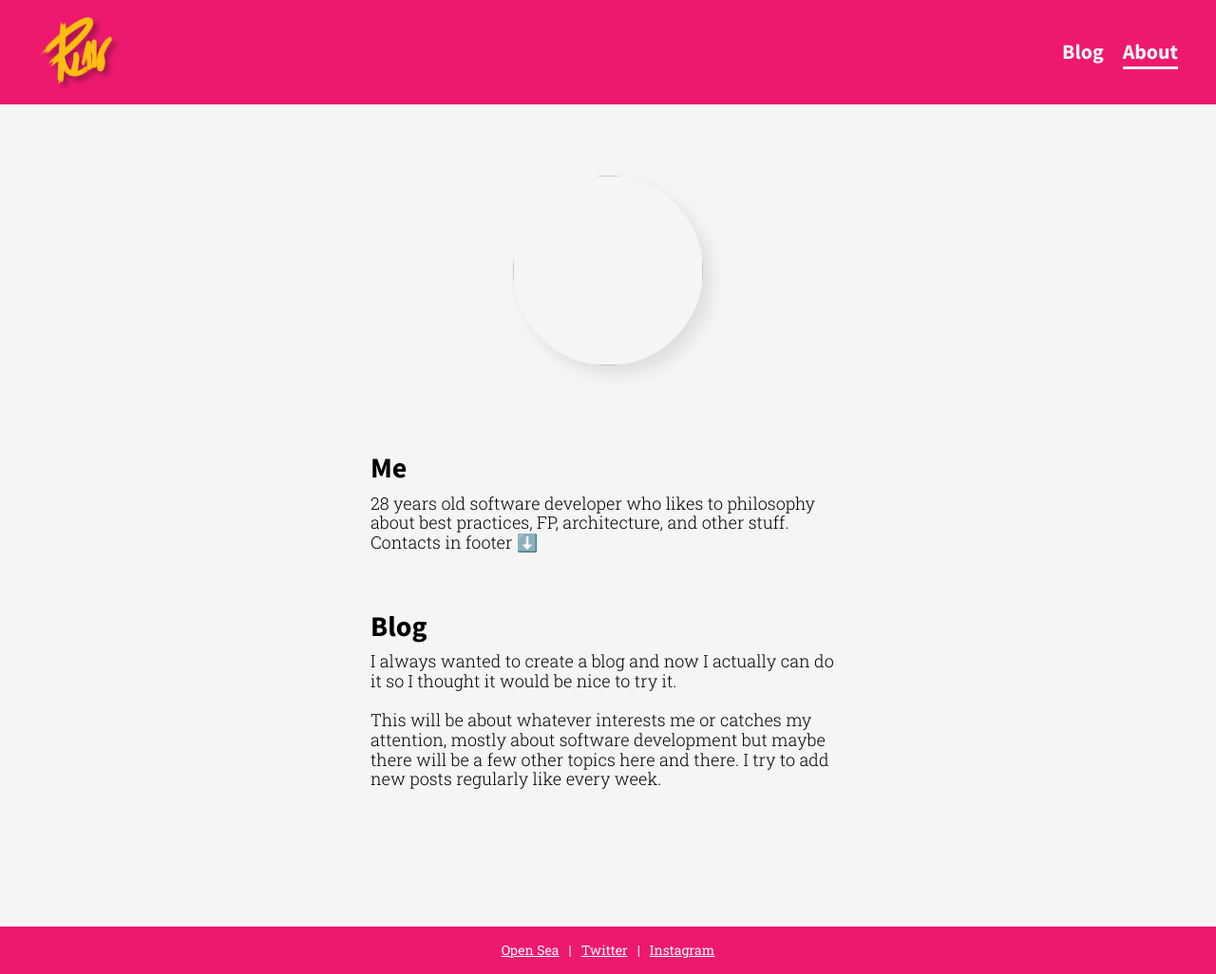
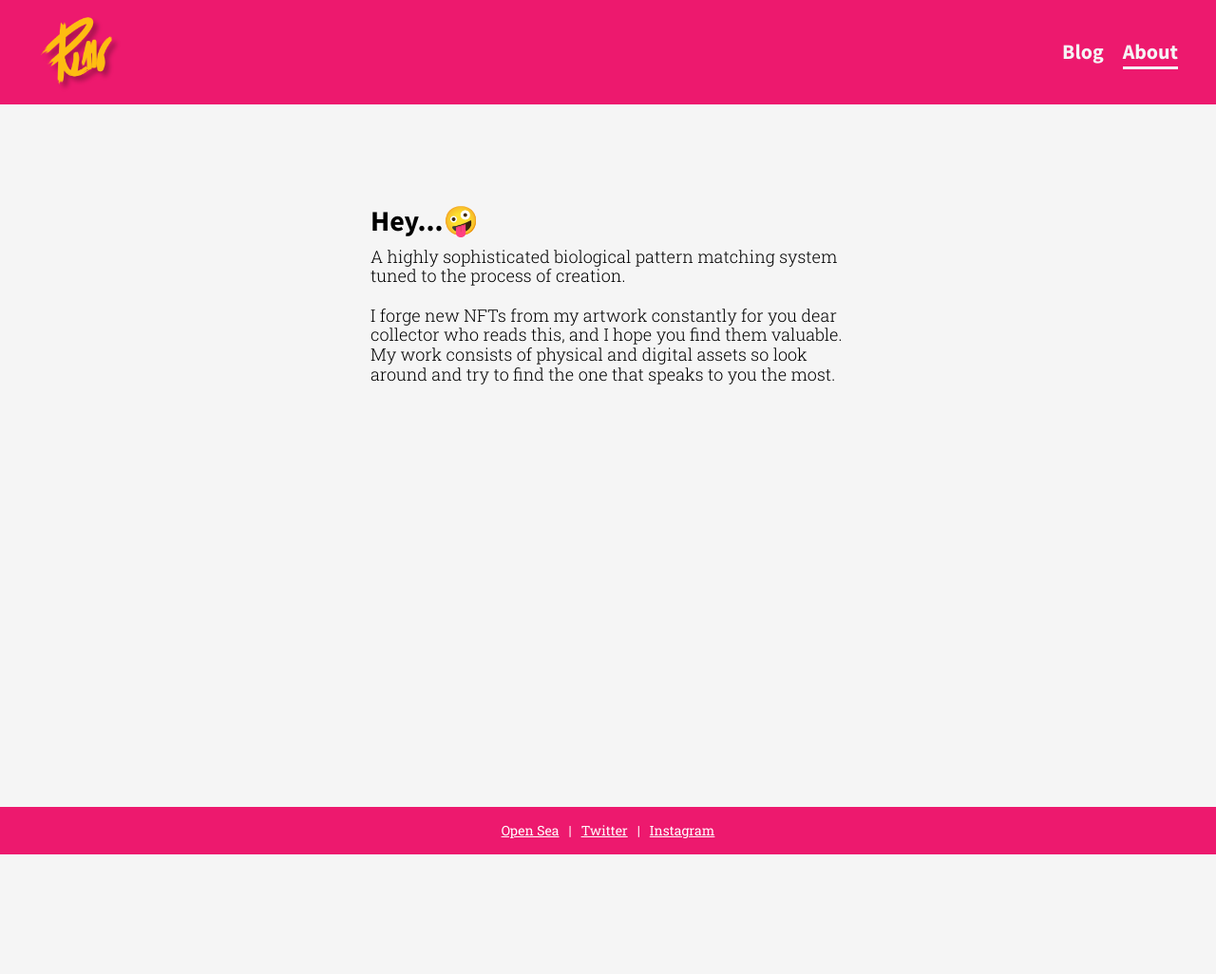
Before and after one commit to AdamGonda/adamgonda.com, a Jekyll site: the page built from about.html, in a window 1280 px wide. Shown: the whole page at 95% size. Built offline with Jekyll 4.4.1, drawn with Linux system fonts in a browser that asks for light colours; after the commit the page ends 900 px from its top, so only the background shows below that.

Commit message:
update about, remove posts

```diff
--- a/about.html
+++ b/about.html
@@ -3,26 +3,19 @@ layout: default
 ---
 
 <main class="about">
-  <header>
-    <img class="floating-image ignore-PIL" src="">
-  </header>
   <main>
     <div>
-      <h1>Me</h1>
+      <h1>Hey...🤪</h1>
       <p>
-        28 years old software developer who likes to philosophy
-        about best practices, FP, architecture, and other stuff.
-        Contacts in footer ⬇️
-      </p>
-    </div>
-    <div>
-      <h1>Blog</h1>
-      <p>
-        I always wanted to create a blog and now I actually can do it so I thought it would be nice to try it.
+        A highly sophisticated biological pattern
+        matching system tuned to the process of creation.
         <br>
         <br>
-        This will be about whatever interests me or catches my attention, mostly about software development
-        but maybe there will be a few other topics here and there. I try to add new posts regularly like every week.
+        I forge new NFTs from my artwork constantly for you dear
+        collector who reads this, and I hope you find them valuable.
+        <br>
+        My work consists of physical and digital assets so look around
+        and try to find the one that speaks to you the most.
       </p>
     </div>
   </main>
```
Also changed, not shown: sass/about.sass (+0 -18 lines), _ignore/2020-10-12-Snake.md (renamed from _posts/2020-10-12-Snake.md), _posts/2020-09-22-Why-create-a-blog-as-a-dev?.md (renamed from _ignore/2020-09-22-Why-create-a-blog-as-a-dev?.md).
